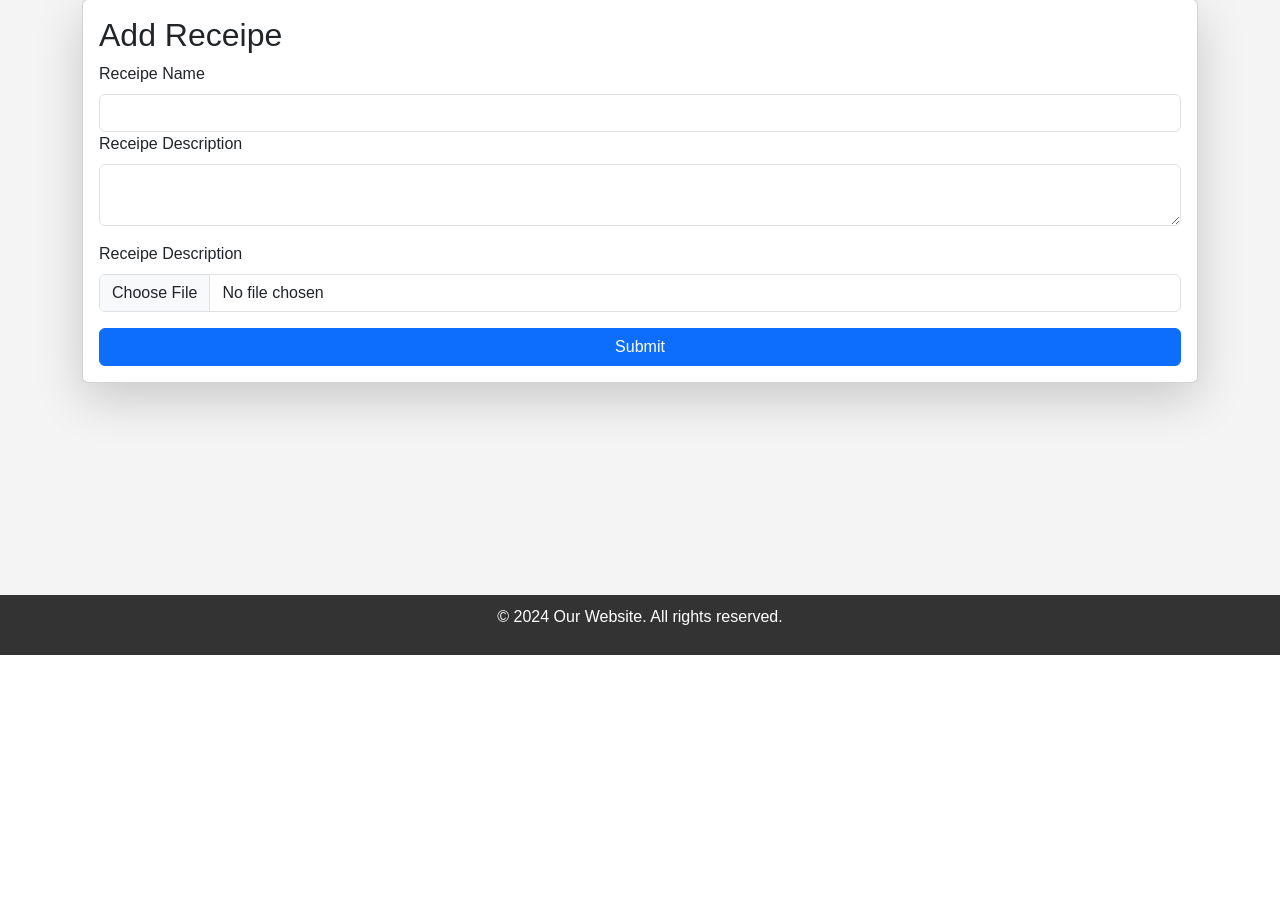
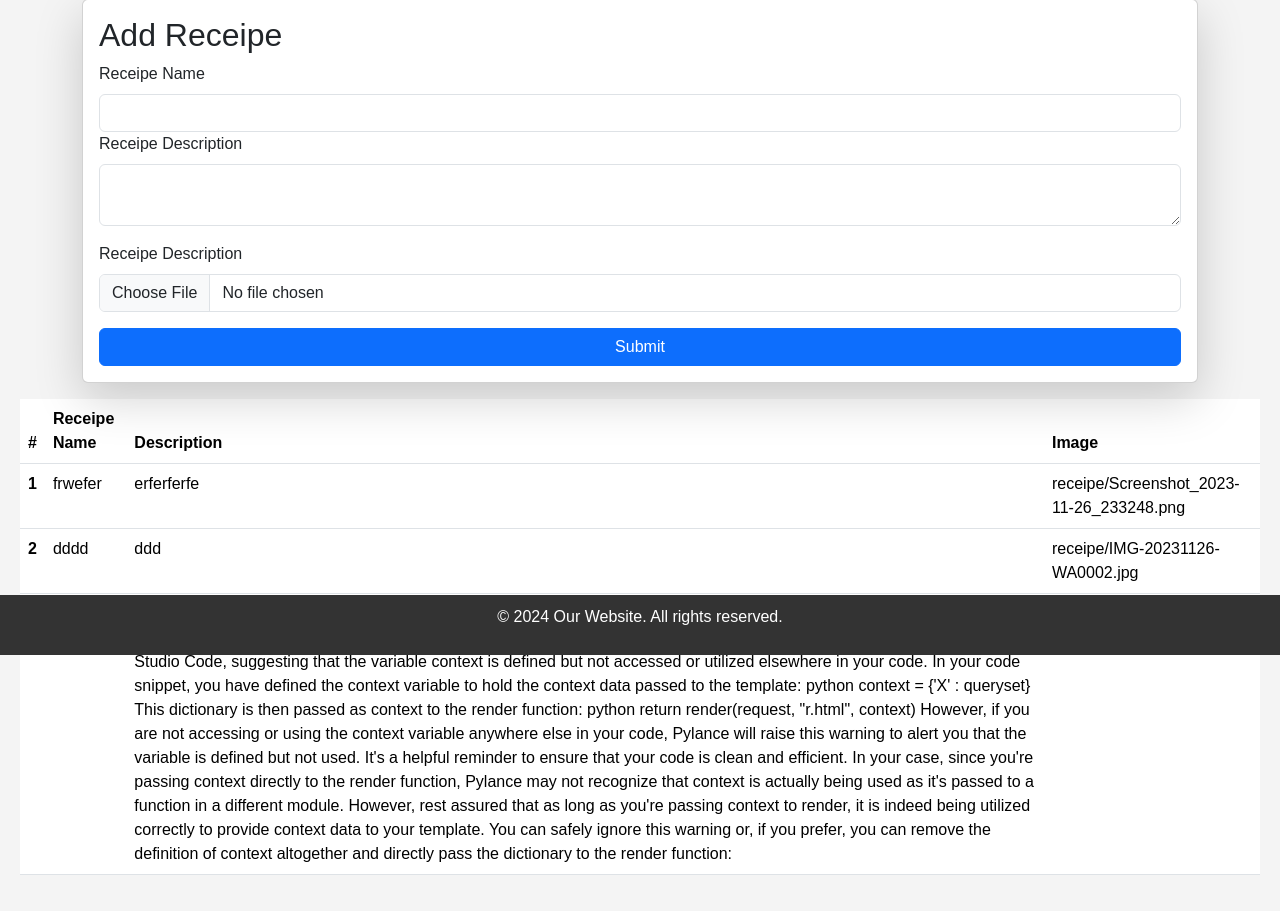
Before and after one commit to UIU-Developers-Hub/django-recipe-manager, a Django app: page /h/ in a window 1280 px wide. Shown: the part 145-1056 px from the top of the page. Before the commit the page ends 800 px from the top, so only its background shows below. Run offline with Django 5.2, Linux system fonts and the light colour scheme; data comes from the database, SQL or seed files in the repository; both versions use the stored data as it was after the commit.

Commit message:
new code

```diff
--- a/home/models.py
+++ b/home/models.py
@@ -5,3 +5,5 @@ class Rm(models.Model):
     r_name = models.CharField(max_length = 50)
     r_des  = models.CharField(max_length = 50)
     r_img = models.ImageField(upload_to='receipe')
+
+#model name RM#
--- a/home/templates/r.html
+++ b/home/templates/r.html
@@ -4,21 +4,25 @@
 <div class="container mt-5">
 
     <form class="mb-3 mx-auto card p-3 shadow-lg" method="POST" enctype="multipart/form-data">
+       <!-- have to use method="POST" enctype="multipart/form-data" else it wont work  -->
+       <!-- enctype="multipart/form-data if we do not use it file image wont be uploaded-->
          {% csrf_token %}
+         <!-- to prevent csrf attack -->
         <div >
             <h2>Add Receipe</h2>
           <label for="exampleInputEmail1" class="form-label">Receipe Name</label>
-          <input name="r_name"  type="text" class="form-control">
-
+          <input name="Receipe__name"  type="text" class="form-control">
+           <!--In HTML forms, the name attribute is used to identify form controls (such as input fields, textarea, and select dropdowns) when the form is submitted.
+            When the form is submitted, the data from these form controls is sent to the server, where it can be processed.-->
         </div>
         <div class="mb-3">
           <label for="exampleInputPassword1" class="form-label">Receipe Description</label>
-          <textarea name="r_description" class="form-control"></textarea>
+          <textarea name="Receipe_description" class="form-control"></textarea>
         </div>
 
         <div class="mb-3">
             <label for="exampleInputPassword1" class="form-label">Receipe Description</label>
-            <input name="r_img" type="file" class="form-control" >
+            <input name="Receipe_img" type="file" class="form-control" >
           </div>
 
         <button type="submit" class="btn btn-primary">Submit</button>
@@ -26,4 +30,27 @@
 
 
 </div>
+
+<table class="table">
+  <thead>
+    <tr>
+      <th scope="col">#</th>
+      <th scope="col">Receipe Name</th>
+      <th scope="col">Description</th>
+      <th scope="col">Image</th>
+    </tr>
+  </thead>
+  <tbody>
+    {% for r in X %}
+    <tr>
+      <th scope="row">{{forloop.counter}}</th>
+      <td>{{r.r_name}}</td>
+      <td>{{r.r_des}}</td>
+      <td>{{r.r_img}}</td>
+    </tr>
+   {% endfor %}
+  </tbody>
+</table>
+
+
 {% endblock %}
--- a/home/views.py
+++ b/home/views.py
@@ -1,23 +1,24 @@
 from django.shortcuts import render, redirect
 from .models import Rm
 
-def receipes(request):
+def receipes(request): #function name receipes#
     if request.method == 'POST':
         data = request.POST
-        r_name = data.get('r_name')
-        r_des = data.get('r_des')
-        r_img = request.FILES.get('r_img')
+        name = data.get('Receipe__name')
+        des = data.get('Receipe_description')
+        img = request.FILES.get('Receipe_img')
 
-        # Validate form data
-        if r_name and r_des and r_img:
-            # Create a new Rm instance
-            Rm.objects.create(
-                r_name=r_name,
-                r_des=r_des,
-                r_img=r_img
-            )
-            # Redirect to a success page or another appropriate page
+        #saving data in model
+        Rm.objects.create (
+            r_name = name,
+            r_des = des,
+            r_img = img
+        )
 
-        return redirect('/')
+        # Redirect to a success page or another appropriate page
+        return redirect('/h')
+    Z = Rm.objects.all()
+    context = {'X' : Z}
 
-    return render(request, "r.html")
+
+    return render(request, "r.html" , context)
--- a/webapp/urls.py
+++ b/webapp/urls.py
@@ -20,7 +20,7 @@ from home.views import receipes
 from index.views import inde
 urlpatterns = [
      path('',inde),
-     path('h/',receipes),
+     path('h/',receipes), #receipes is funtion name#
     path('admin/', admin.site.urls),
 
 
```
Also changed, not shown: db.sqlite3, receipe/IMG-20231126-WA0001_BUTTjWA.jpg (added), receipe/IMG-20231126-WA0002.jpg (added).
